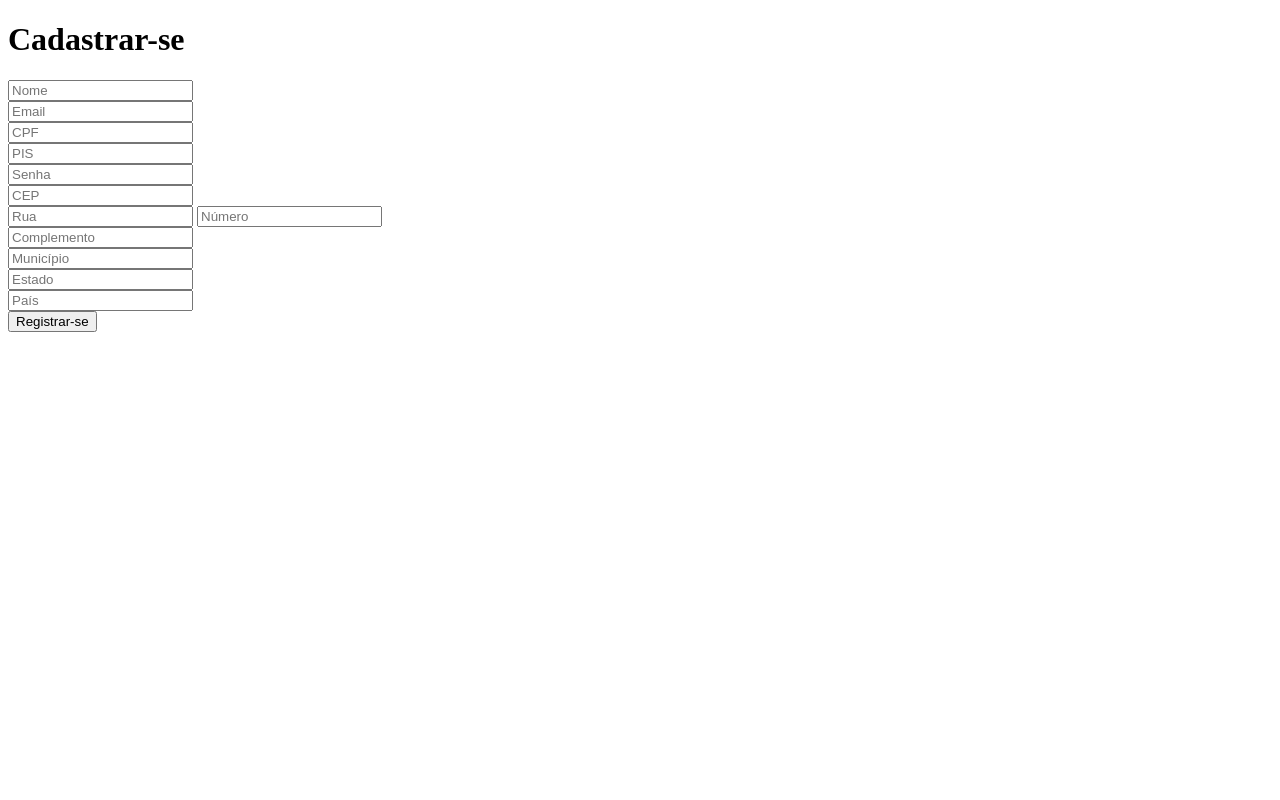
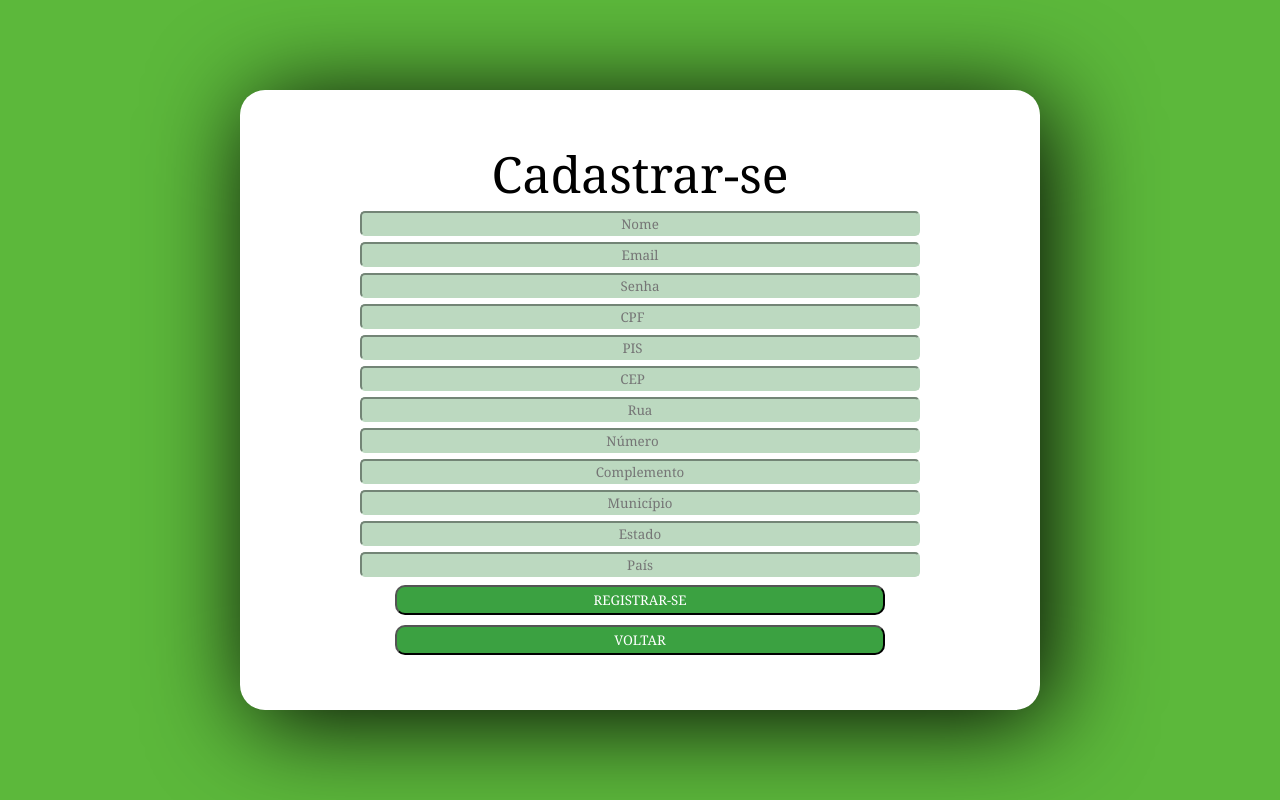
Before and after one commit to liltrinca/cadastro-cliente-jdj, a plain HTML site: page cadastro.html in a window 1280 px wide. Drawn offline with nearby package versions, Linux system fonts and the light colour scheme.

Commit message:
dia 22-05

```diff
--- a/cadastro.html
+++ b/cadastro.html
@@ -4,27 +4,29 @@
 <head>
     <meta charset="UTF-8">
     <meta name="viewport" content="width=device-width, initial-scale=1.0">
+    <link rel="stylesheet" type="text/css" href="css/style.css">
     <title>Cadastro</title>
 </head>
 
 <body>
-    <div>
+    <div id="cadastroDiv" class="box">
         <h1>Cadastrar-se</h1>
         <form id="formCadastro">
-            <input id="cadNome" type="text" placeholder="Nome"> <br />
-            <input id="cadEmail" type="email" placeholder="Email"> <br />
-            <input id="cadCPF" type="number" placeholder="CPF"> <br />
-            <input id="cadPIS" type="number" placeholder="PIS"> <br />
-            <input id="cadSenha" type="password" placeholder="Senha"> <br />
-            <input id="cadEndCEP" type="number" placeholder="CEP"> <br />
-            <input id="cadEndRua" type="text" placeholder="Rua">
-            <input id="cadEndNumero" type="number" placeholder="Número"> <br />
-            <input id="cadEndComplemento" type="text" placeholder="Complemento"> <br />
-            <input id="cadEndMunicipio" type="text" placeholder="Município"> <br />
-            <input id="cadEndEstado" type="text" placeholder="Estado"> <br />
-            <input id="cadEndPais" type="text" placeholder="País"> <br />
-            <input id="btnRegistrar" type="submit" value="Registrar-se">
+            <input id="cadNome" type="text" placeholder="Nome" required>
+            <input id="cadEmail" type="email" placeholder="Email" required>
+            <input id="cadSenha" type="password" placeholder="Senha" required>
+            <input id="cadCPF" type="number" placeholder="CPF" required>
+            <input id="cadPIS" type="number" placeholder="PIS" required>
+            <input id="cadEndCEP" type="number" placeholder="CEP" required>
+            <input id="cadEndRua" type="text" placeholder="Rua" required>
+            <input id="cadEndNumero" type="number" placeholder="Número" required>
+            <input id="cadEndComplemento" type="text" placeholder="Complemento">
+            <input id="cadEndMunicipio" type="text" placeholder="Município" required>
+            <input id="cadEndEstado" type="text" placeholder="Estado" required>
+            <input id="cadEndPais" type="text" placeholder="País" required>
         </form>
+            <button id="btnRegistrar">Registrar-se</button>
+            <button id="btnVoltar">Voltar</button>
     </div>
 
     <script type="text/javascript" src="https://code.jquery.com/jquery-3.2.1.min.js"></script>
--- a/css/style.css
+++ b/css/style.css
@@ -1,3 +1,76 @@
+* {
+  margin: 0;
+  padding: 0;
+  box-sizing: border-box;
+  font-family: Georgia;
+}
+
+body {
+  display: flex;
+  height: 100vh;
+  justify-content: center;
+  align-items: center;
+  background: #5CB83B
+}
+
+.box {
+  display: flex;
+  flex-flow: column wrap;
+  max-width: 800px;
+  width: 100%;
+  background: white;
+  text-align: center;
+  padding: 50px;
+  border-radius: 25px;
+  box-shadow: 10px 10px 100px black;
+}
+
+p {
+  font-size: 120%
+}
+
+.box input {
+  width: 80%;
+  height: 25px;
+  margin: 3px;
+  text-align: center;
+  border-radius: 5px;
+  border-color: #BCD9C0;
+  background-color: #BCD9C0;
+}
+
+.box input:focus{
+  border-color: #000;
+}
+
+button {
+  height: 30px;
+  width: 70%;
+  margin: 5px;
+  border-radius: 10px;
+  background: #3BA141;
+  color: #fff;
+  transition: 0.25s;
+  text-transform: uppercase;
+  align-self: center;
+}
+
+button:hover {
+  background: #fff;
+  color: #000
+}
+
+h1 {
+  font-size: 50px;
+  font-weight: 500;
+  position: relative;
+}
+
 div.hide {
     display:none;
   }
+
+a:visited {
+  text-decoration: none;
+  color: #3BA141;
+}
--- a/js/registro.js
+++ b/js/registro.js
@@ -40,5 +40,10 @@ function cadastroFirebase(ev){
     });
 }
 
+function voltar() {
+    window.location.replace('index.html');
+}
+
 //Button Listeners
 document.getElementById('btnRegistrar').addEventListener('click', cadastroFirebase);
+document.getElementById('btnVoltar').addEventListener('click', voltar);
```
Also changed, not shown: index.html (+30 -17 lines), js/index.js (+21 -0 lines).
